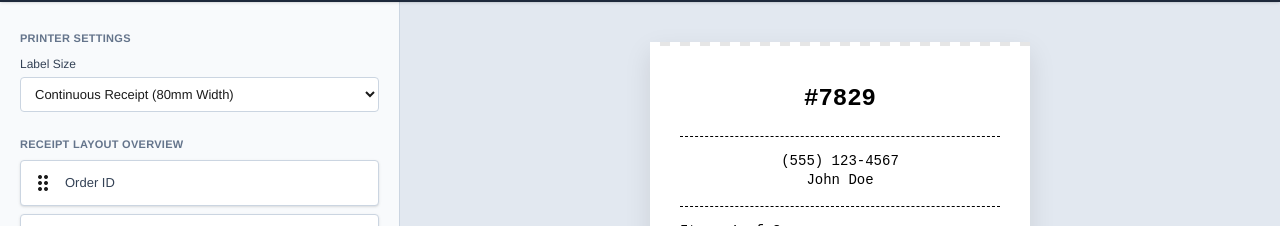
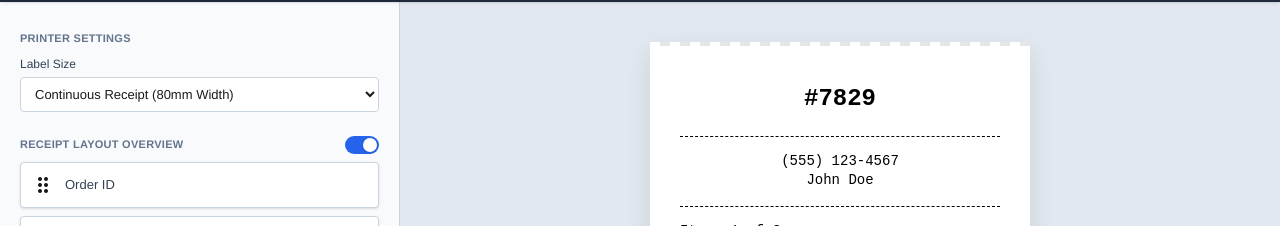
Before and after one commit to VasimHayat/espon-label-designer, an Angular app: page / in a window 1280 px wide. Shown: the part 58-284 px from the top of the page. Built offline with nearby package versions, Linux system fonts and the light colour scheme.

Commit message:
feat: Layout drag and drop option

```diff
--- a/src/app/app.html
+++ b/src/app/app.html
@@ -55,7 +55,17 @@
               </div>
             </div>
 
-            <div class="text-[11px] text-[#64748B] uppercase mb-[8px] font-[700] tracking-wide mt-6">Receipt Layout Overview</div>
+            <div class="flex items-center justify-between mt-6 mb-[8px]">
+              <div class="text-[11px] text-[#64748B] uppercase font-[700] tracking-wide m-0">Receipt Layout Overview</div>
+              <label class="flex items-center cursor-pointer" title="Enable Custom Layout">
+                <input type="checkbox" formControlName="enableCustomLayout" class="sr-only">
+                <div class="relative w-[34px] h-[18px] bg-[#CBD5E1] rounded-full transition-colors duration-200" [ngClass]="{'!bg-[#2563EB]': formData()?.enableCustomLayout}">
+                  <div class="absolute left-[2px] top-[2px] bg-white w-[14px] h-[14px] rounded-full transition-transform duration-200 shadow-sm" [ngClass]="{'translate-x-[16px]': formData()?.enableCustomLayout}"></div>
+                </div>
+              </label>
+            </div>
+
+            @if (formData()?.enableCustomLayout) {
               <div cdkDropList class="list-none p-0 m-0 space-y-[8px] mb-[16px]" (cdkDropListDropped)="dropSection($event)">
                 @for (section of layoutOptions(); track section.id) {
                   <div cdkDrag class="bg-white border border-[#CBD5E1] rounded-[4px] p-[10px] flex items-center gap-[10px] cursor-move shadow-sm hover:shadow-md transition-shadow">
@@ -64,6 +74,7 @@
                   </div>
                 }
               </div>
+            }
 
             <div class="text-[11px] text-[#64748B] uppercase mb-[8px] font-[700] tracking-wide mt-6">Order Information</div>
 
--- a/src/app/app.ts
+++ b/src/app/app.ts
@@ -12,9 +12,9 @@ import { DragDropModule, CdkDragDrop, moveItemInArray } from '@angular/cdk/drag-
   styleUrl: './app.scss'
 })
 export class App {
- private fb = inject(FormBuilder);
+   private fb = inject(FormBuilder);
 
-  layoutOptions = signal([
+  defaultLayout = [
     { id: 'header', label: 'Order ID' },
     { id: 'customer', label: 'Customer Info' },
     { id: 'metrics', label: 'Metrics (Time/Date)' },
@@ -24,15 +24,22 @@ export class App {
     { id: 'provider', label: 'Provider Info' },
     { id: 'items', label: 'Items List' },
     { id: 'orderClass', label: 'Order Type' }
-  ]);
+  ];
+
+  layoutState = signal([...this.defaultLayout]);
+
+  layoutOptions = computed(() => {
+    return this.formData()?.enableCustomLayout ? this.layoutState() : this.defaultLayout;
+  });
 
   dropSection(event: CdkDragDrop<{id: string, label: string}[]>) {
-    const newArr = [...this.layoutOptions()];
+    const newArr = [...this.layoutState()];
     moveItemInArray(newArr, event.previousIndex, event.currentIndex);
-    this.layoutOptions.set(newArr);
+    this.layoutState.set(newArr);
   }
 
   form: FormGroup = this.fb.group({
+    enableCustomLayout: [true],
     labelSize: ['continuous'],
     id: ['7829', Validators.required],
     orderClass: ['Delivery'],
```
Lines whose indentation alone changed are shown as unchanged.
